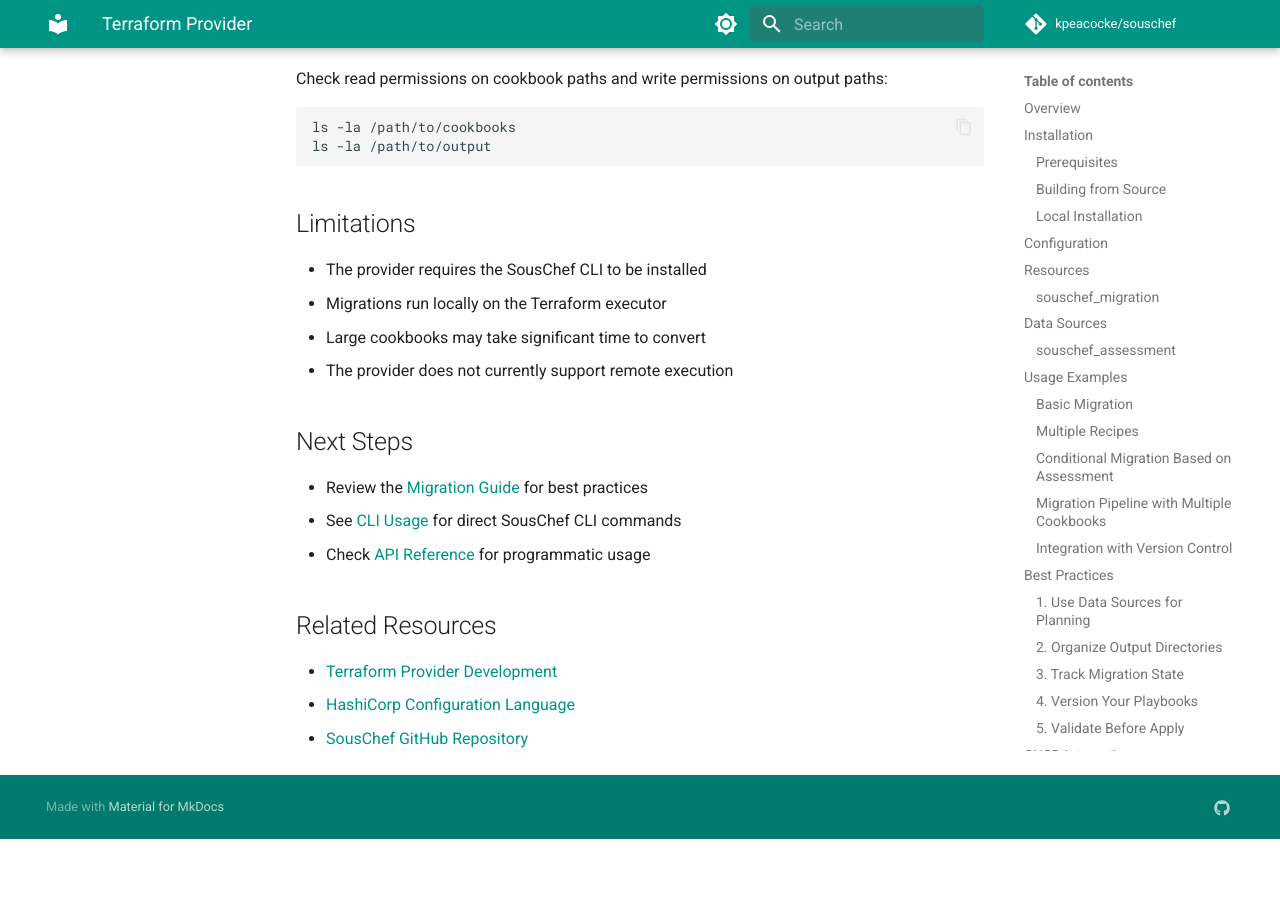
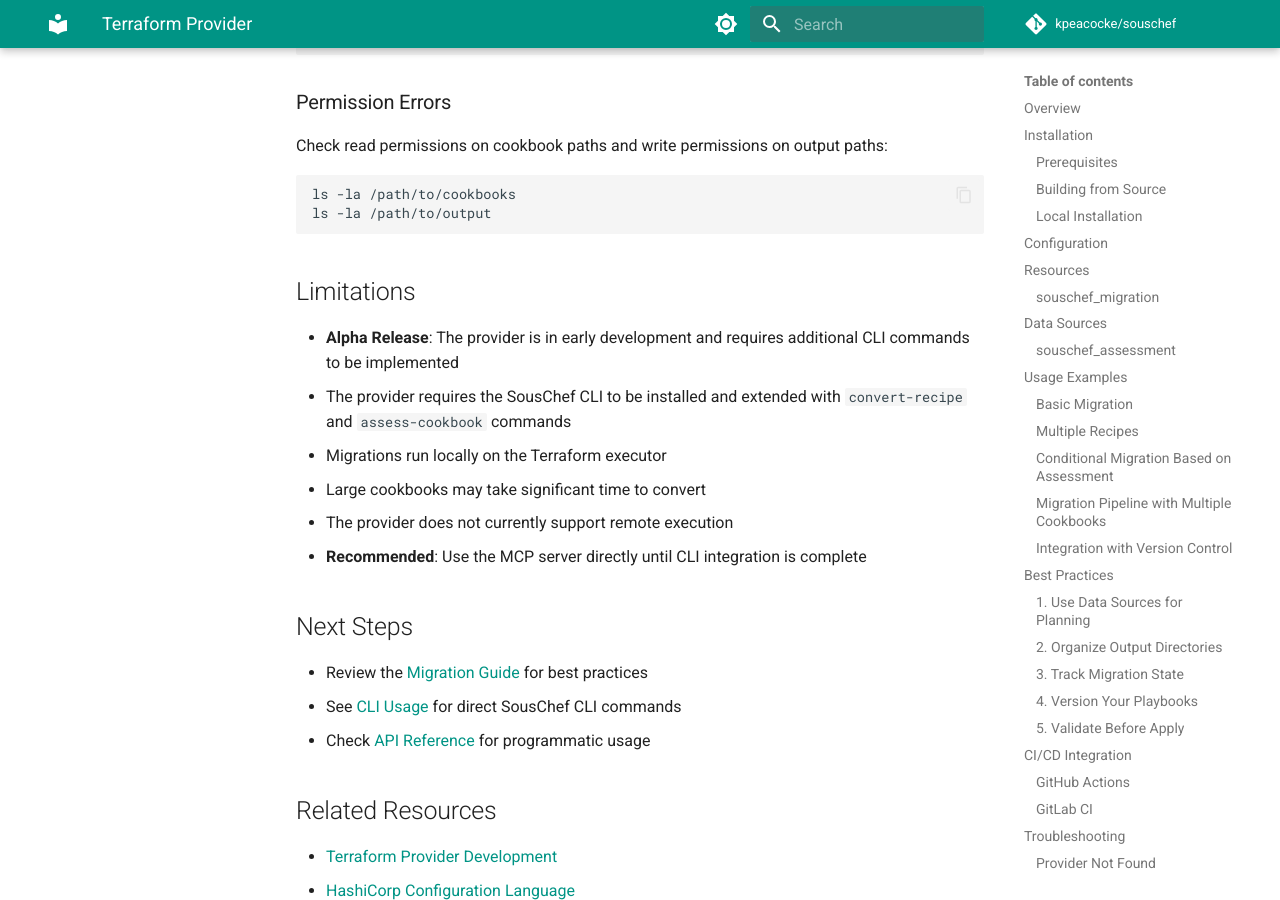
Before and after one commit to kpeacocke/souschef, an MkDocs documentation site: the page built from docs/user-guide/terraform-provider.md, in a window 1280 px wide and 900 px high, scrolled down 8535 px. Built offline with MkDocs 1.6.1 and Material for MkDocs 9.7.7, drawn with Linux system fonts in a browser that asks for light colours; comment, search, counter and statistics services are not loaded; the version menu is left out; before the commit the page ends 9374 px from its top, so only the background shows below that; some of the changed text lies outside the part shown.

Commit message:
docs: clarify Terraform provider alpha status and CLI requirements
Added documentation to clarify current implementation status:

- Documented that provider is in alpha/early development
- Noted that CLI commands 'convert-recipe' and 'assess-cookbook' need implementation
- Added TODO comments in provider code with implementation options:
  1. Add CLI commands
  2. Call MCP server directly via protocol
  3. Import Python package and call converters directly
- Recommended using MCP server directly until provider is stable
- Updated limitations sections with alpha status warnings

This sets proper expectations for users and provides clear path forward
for completing the provider implementation.

```diff
--- a/docs/user-guide/terraform-provider.md
+++ b/docs/user-guide/terraform-provider.md
@@ -16,8 +16,10 @@
 ### Prerequisites
 
 - Terraform >= 1.0
-- SousChef CLI installed and available in PATH
+- SousChef MCP server running or CLI installed
 - Go >= 1.21 (for building from source)
+
+> **Note**: The current provider implementation calls SousChef via CLI commands. Future versions will integrate directly with the MCP protocol for better performance and richer functionality.
 
 ### Building from Source
 
@@ -412,10 +414,12 @@
 
 ## Limitations
 
-- The provider requires the SousChef CLI to be installed
+- **Alpha Release**: The provider is in early development and requires additional CLI commands to be implemented
+- The provider requires the SousChef CLI to be installed and extended with `convert-recipe` and `assess-cookbook` commands
 - Migrations run locally on the Terraform executor
 - Large cookbooks may take significant time to convert
 - The provider does not currently support remote execution
+- **Recommended**: Use the MCP server directly until CLI integration is complete
 
 ## Next Steps
 
```
Also changed, not shown: terraform-provider/README.md (+3 -1 lines), 2 other files.
